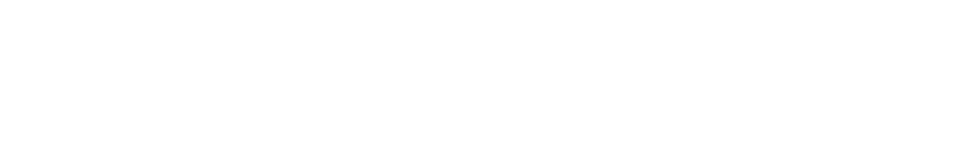
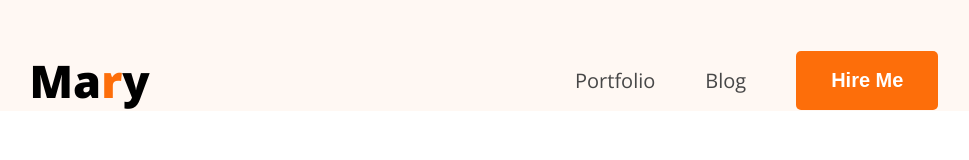
Before and after one commit to mashfiqur05/portfolio-demo, a plain HTML site: page index.html in a window 1280 px wide. Shown: the whole page, without its empty margins (156-1125 px from the left). Drawn offline with nearby package versions, Linux system fonts and the light colour scheme.

Commit message:
designed navbar

```diff
--- a/index.html
+++ b/index.html
@@ -4,8 +4,24 @@
     <meta charset="UTF-8">
     <meta name="viewport" content="width=device-width, initial-scale=1.0">
     <title>Mashfiqur Rahman Portfolio</title>
+    <link rel="preconnect" href="https://fonts.googleapis.com">
+<link rel="preconnect" href="https://fonts.gstatic.com" crossorigin>
+<link href="https://fonts.googleapis.com/css2?family=Open+Sans:ital,wght@0,300..800;1,300..800&display=swap" rel="stylesheet">
+<link rel="stylesheet" href="styles/portfolio.css">
 </head>
-<body>
 
+<body class="font-open-sans">
+    <header>
+        <nav>
+            <div class="logo">
+                <h2>Ma<span class="color-orange">r</span>y</h2>
+            </div>
+            <ul class="menu">
+                <li><a href="">Portfolio</a></li>
+                <li><a href="">Blog</a></li>
+                <li><button class="btn">Hire Me</button></li>
+            </ul>
+        </nav>
+    </header>
 </body>
 </html>
--- /dev/null
+++ b/styles/portfolio.css
@@ -0,0 +1,54 @@
+*{
+    margin: 0;
+    padding: 0;
+    box-sizing: border-box;
+}
+
+/* shared style  */
+
+.btn{
+    background-color: #FD6E0A;
+    border: none;
+    padding: 18px 35px;
+    border-radius: 5px;
+    font-size: 20px;
+    font-weight: bold;
+    color: white;
+    cursor: pointer;
+}
+
+.font-open-sans{
+  font-family: "Open Sans", sans-serif;
+  font-optical-sizing: auto;
+}
+
+/* main style */
+.logo h2{
+    font-size: 45px;
+    font-weight: 900;
+}
+.color-orange{
+    color: #FD6E0A;
+}
+header{
+    background-color: #FFF8F3;
+    padding-top: 50px;
+}
+nav{
+    display: flex;
+    width: 71%;
+    max-width: 1140px;
+    margin: 0px auto;
+    justify-content: space-between;
+}
+nav .menu{
+    display: flex;
+    list-style: none;
+    gap: 50px;
+    align-items: center;
+}
+nav .menu a{
+    font-size: 20px;
+    color: #474747;
+    text-decoration: none;
+}
```
